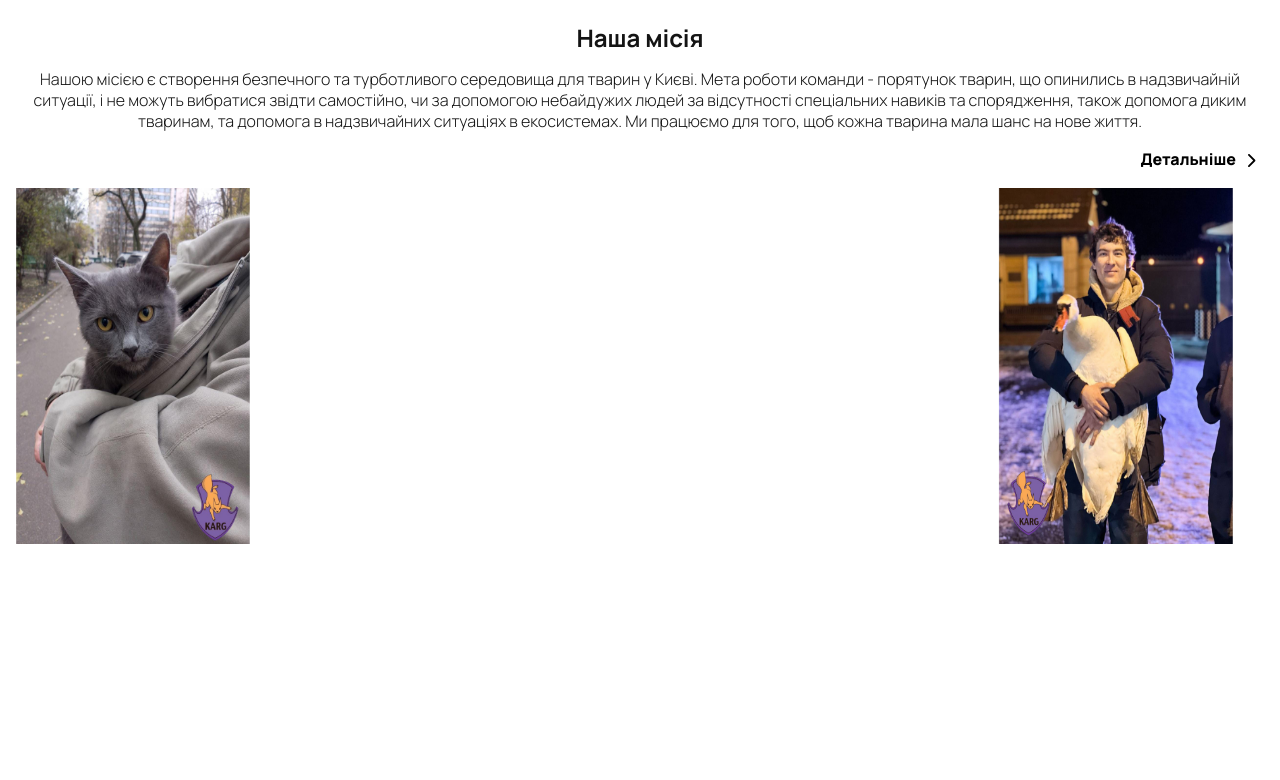
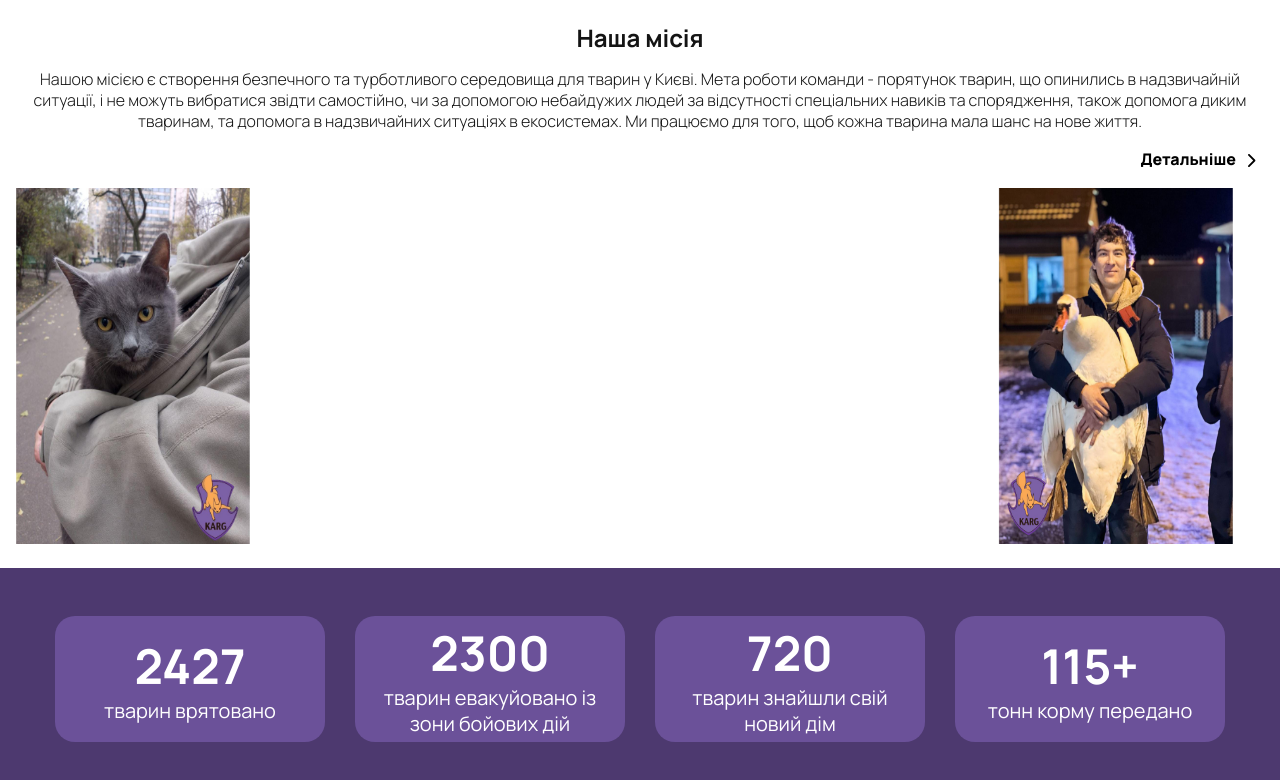
Before and after one commit to baza-trainee/karg, a Next.js app: page / in a window 1280 px wide. Shown: the part 300-1080 px from the top of the page. Before the commit the page ends 868 px from the top, so only its background shows below. Built offline with nearby package versions, Linux system fonts and the light colour scheme.

Commit message:
task_107

```diff
--- a/app/page.js
+++ b/app/page.js
@@ -1,12 +1,14 @@
 import HeroSection from "@/components/Hero/hero-section";
 import styles from "./styles/main.module.scss";
 import MissionSection from "@/components/Mission/mission-section";
+import Achievements from "@/components/Achievements/Achievements";
 
 export default function Home() {
   return (
     <div className={styles.main}>
       <HeroSection />
       <MissionSection />
+      <Achievements/>
     </div>
   );
 }
--- /dev/null
+++ b/components/Achievements/Achievements.js
@@ -0,0 +1,85 @@
+import React from 'react';
+import Image from 'next/image';
+import Link from "next/link";
+import { BrowserView } from "react-device-detect";
+import styles from './styles/achievements.module.scss';
+
+const desktop = () => <BrowserView/>
+
+const statisticsData = [
+  {'title': '2427', 'innerMessage': 'тварин врятовано'},
+  {'title': '2300', 'innerMessage': !desktop ? 'тварин евакуйовано': 'тварин евакуйовано із зони бойових дій'},
+  {'title': '720', 'innerMessage': !desktop ? 'тварин знайшли новий дім' : 'тварин знайшли свій новий дім'},
+  {'title': '115+', 'innerMessage': 'тонн корму передано'},
+];
+
+export function CardItem({
+    title,
+    href,
+    iconSrc,
+    iconShevron,
+    innerMessage,
+    cardStyle,
+    cardImageStyle,
+    cardTextBlock,
+    cardTitleStyle,
+    cardMessageStyle,
+    buttonIconStyle
+ }) {
+
+  return (
+    <div className={cardStyle}>
+      {iconSrc ?
+      <Image
+        className={cardImageStyle}
+        src={iconSrc}
+        alt="Donate icon"
+      /> : null}
+      <div className={cardTextBlock}>
+        <p className={cardTitleStyle}>
+          {title}
+        </p>
+        <p className={cardMessageStyle}>
+          {innerMessage}
+        </p>
+        {href ?
+            <Link href = {href}>
+            <span>{details}</span>
+            {iconShevron ?
+            <Image
+            className={buttonIconStyle}
+            src={iconShevron}
+            alt="Button icon"
+        /> : null}
+        </Link> : null
+        }
+      </div>
+    </div>
+  )
+}
+
+export default function Achievements() {
+  return (
+    <section className={styles.achievementBlock}>
+      {statisticsData.map((d) => {
+        return (
+          <div key = {d.innerMessage}>
+            <CardItem
+              title = {d.title}
+              href = {d.href}
+              iconSrc = {d.iconSrc ? d.iconSrc : null}
+              innerMessage = {d.innerMessage}
+              cardStyle = {styles.cardItem}
+              cardImageStyle = {styles.iconSrc}
+              cardTextBlock = {styles.achievementText}
+              cardTitleStyle = {styles.title}
+              cardMessageStyle = {styles.message}
+              buttonIconStyle = {styles.iconShevron}
+
+            />
+          </div>
+        )
+      })}
+    </section>
+  )
+}
--- /dev/null
+++ b/components/Achievements/styles/achievements.module.scss
@@ -0,0 +1,94 @@
+$mobile_subtitle_1: 24px;
+$mobile_text_3: 14px;
+$desktop_statistics: 48px;
+$desktop_text_3: 20px;
+
+.achievementBlock {
+    display: flex;
+    flex-direction: column;
+    flex-wrap: wrap;
+    justify-content: space-around;
+    min-width: 320px;
+    column-gap: 16px;
+    height: 232px;
+    padding-left: 16px;
+    padding-right: 16px;
+    padding-top: 24px;
+    padding-bottom: 24px;
+    background-color:#4D396F;
+        & :nth-child(3){
+            order: 2;
+        }
+        & :nth-child(4){
+            order: 1;
+        }
+
+    @media screen and (min-width: 1200px) {
+        height: 222px;
+        justify-content: center;
+        align-items: center;
+        flex-direction: row;
+        gap: 30px;
+            & :nth-child(3){
+                order: 0;
+            }
+            & :nth-child(4){
+                order: 0;
+            }
+    }
+        & .achievementText {
+            @media screen and (min-width: 1200px) {
+                //some useful styles;
+            }
+        }
+
+        & .iconSrc {
+            padding: 12px, 0px, 12px, 0px;
+        }
+        & .cardItem {
+            display: flex;
+            flex-direction: column;
+            align-items: center;
+            justify-content: center;
+            background-color: #6B5199;
+            width: 136px;
+            height: 88px;
+            border-radius: 4px;
+
+            @media screen and (min-width: 1200px) {
+                border-radius: 20px;
+                width: 270px;
+                height: 126px;
+            }
+                & .title {
+                    text-align: center;
+                    font-size: $mobile_subtitle_1;
+                    color:#FFFFFF;
+                    font-weight: 700;
+                    line-height: 31.2px;
+
+                    @media screen and (min-width: 1200px) {
+                        font-size: $desktop_statistics;
+                        font-weight: 700;
+                        line-height: 65.57px;
+                    }
+
+                }
+                & .message {
+                    text-align: center;
+                    font-size: $mobile_text_3;
+                    color:#FFFFFF;
+                    font-weight: 400;
+                    line-height: 18.2px;
+                    width: 120px;
+
+                    @media screen and (min-width: 1200px) {
+                    font-size: $desktop_text_3;
+                    font-weight: 400;
+                    line-height: 26px;
+                    width: 254px;
+                    }
+                }
+
+    }
+}
--- a/package.json
+++ b/package.json
@@ -12,6 +12,7 @@
     "next": "14.0.4",
     "node-sass": "^9.0.0",
     "react": "^18",
+    "react-device-detect": "^2.2.3",
     "react-dom": "^18",
     "sass": "^1.69.5",
     "sass-loader": "^13.3.3",
```
Also changed, not shown: 1 other file (tests, documents, lock files or other folders).
